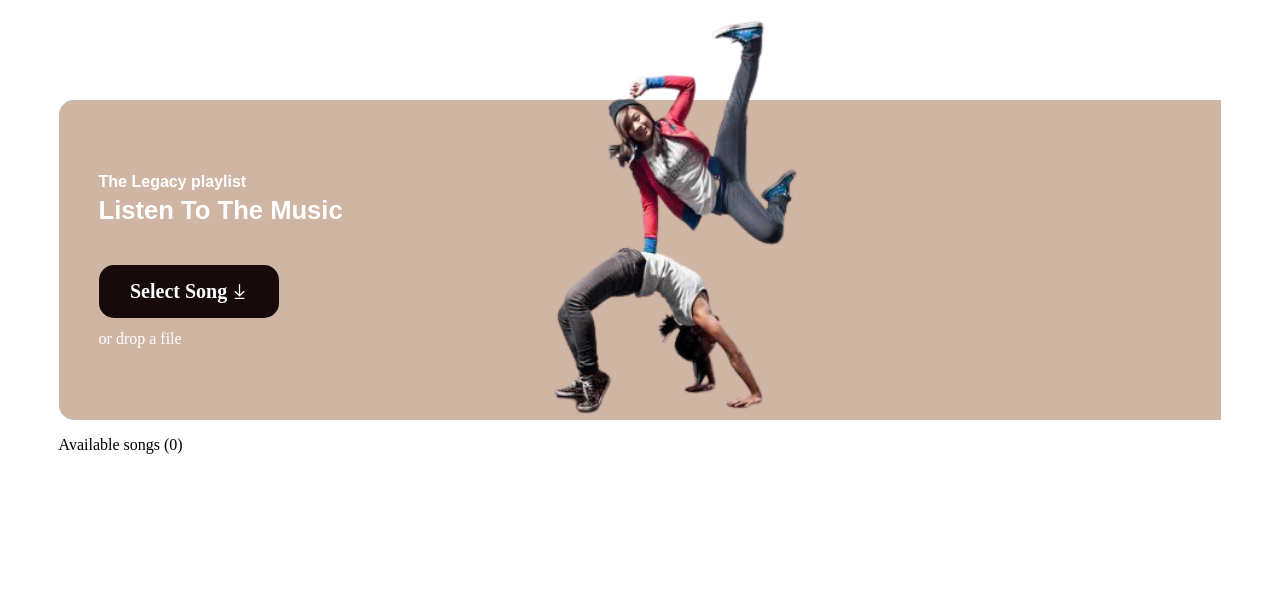
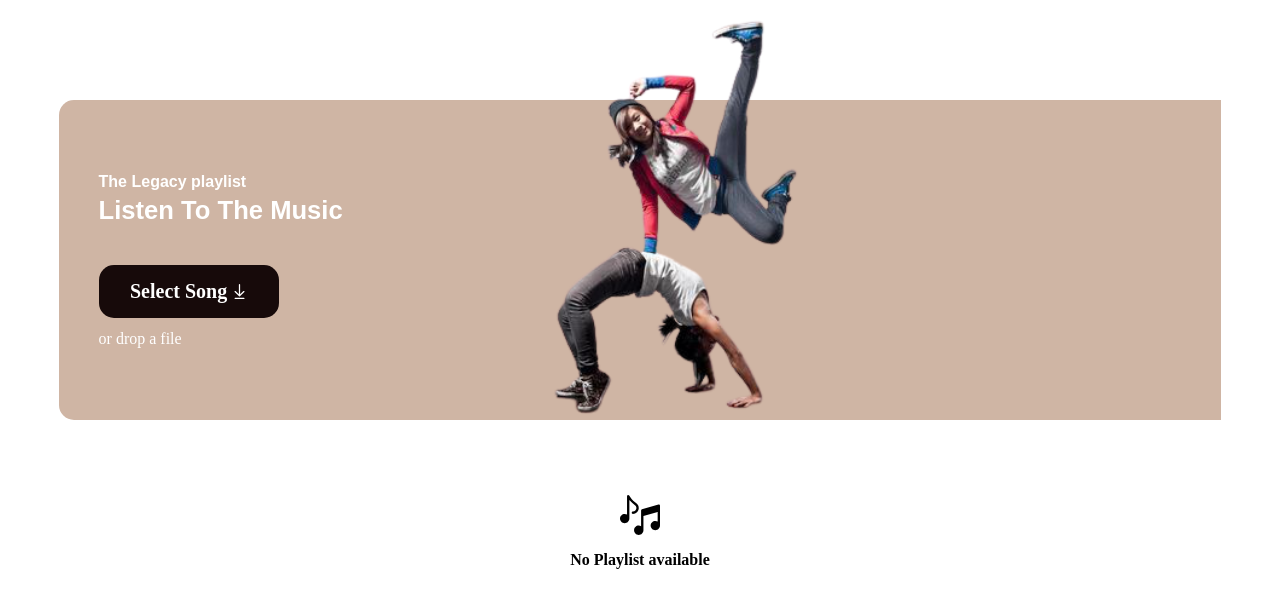
Before and after one commit to NiyongaboEric/legacy-sing, a Next.js app: page / in a window 1280 px wide. Shown: the top 608 px of the page. Built offline with nearby package versions, Linux system fonts and the light colour scheme.

Commit message:
display empty message with icon

```diff
--- a/pages/Components/PlayMusic.tsx
+++ b/pages/Components/PlayMusic.tsx
@@ -1,14 +1,36 @@
-import { useContext } from 'react';
+import { FC, useContext } from 'react';
+import { MusicContext } from '../Context/MusicContext';
+import emptyIcon from '../../public/images/music-note.svg';
 import styles from '../../styles/Home.module.css'
-import { MusicContext } from '../Context/MusicContext';
 
-export const PlayMusic = () => {
-  const { playlist } = useContext(MusicContext);
-  console.log('PlayMusic playlist', playlist);
 
+const EmptyPlaylist: FC = () => {
   return (
-    <section className={styles.dragList} >
-      <p>Available songs ({[].length})</p>
-    </section>
+    <div className={styles.emptyList}>
+      <img src={emptyIcon.src} alt="Empty music" />
+      <p>No Playlist available</p>
+      <div style={{display: "none"}}>Icons made by <a href="https://www.freepik.com" title="Freepik">Freepik</a> from <a href="https://www.flaticon.com/" title="Flaticon">www.flaticon.com</a></div>
+    </div>
   )
 }
+
+const AllPlaylist: FC = () => {
+  const { playlist } = useContext(MusicContext);
+  return (
+    <section className={styles.dragList}>
+      <p>Playlist</p>
+
+   </section>
+  )
+}
+
+export const PlayMusic: FC = () => {
+  const { playlist } = useContext(MusicContext);
+  return (
+    <>
+      {
+        playlist.length === 0 ? <EmptyPlaylist /> : <AllPlaylist />
+      }
+    </>
+  )
+}
--- a/pages/Components/SelectMusic.tsx
+++ b/pages/Components/SelectMusic.tsx
@@ -8,14 +8,12 @@ export const SelectMusic = () => {
   const [defaultColor, setDefaultColor] = useState<Object>({opacity: 1, border: "none"});
   const { addPlaylist } = useContext(MusicContext)
 
-
   const handleChange = (e: React.ChangeEvent<HTMLInputElement>) => {
     const selectedFile = e.target.files || [] ;
     for (var i = 0; i < selectedFile.length; i ++ ) {
       const type: string = selectedFile[i].type
       if (type === "audio/mpeg") {
-        console.log(selectedFile[i]);
-        addPlaylist({1: 'song name'})
+        addPlaylist(selectedFile[i])
       }
       else {
         return alert("File not supported")
@@ -36,9 +34,7 @@ export const SelectMusic = () => {
         const kind = dragedItems[i].kind
         const type = dragedItems[i].type
         if (type === "audio/mpeg") {
-          const file = dragedItems[i].getAsFile()
-          console.log(file);
-          addPlaylist({1: 'song name'})
+          addPlaylist(dragedItems[i].getAsFile())
         } else {
           return alert("File not supported")
         }
@@ -48,8 +44,7 @@ export const SelectMusic = () => {
       for (var i = 0; i < dragedFiles.length; i ++ ) {
         const type: string = dragedFiles[i].type
         if (type === "audio/mpeg") {
-          console.log(dragedFiles[i]);
-          addPlaylist({1: 'song name'})
+          addPlaylist(dragedFiles[i])
         } else {
           return alert("File not supported")
         }
--- a/pages/Context/MusicProvider.tsx
+++ b/pages/Context/MusicProvider.tsx
@@ -5,7 +5,7 @@ import { ImusicContextType } from './types';
 
 
 export const MusicProvider: FC = ({ children }) => {
-  const [playlist, setPlaylist] = useState<object[]>(musicContextDefaultValues.playlist)
+  const [playlist, setPlaylist] = useState<object[] | File[]>(musicContextDefaultValues.playlist)
   const addPlaylist = (newSong: object) => {
     return setPlaylist((playlist) => [...playlist, newSong]);
   }
--- a/pages/index.tsx
+++ b/pages/index.tsx
@@ -1,16 +1,17 @@
 import Head from 'next/head';
+import { FC } from 'react';
 import Home from './Components/Home';
 
-const Index = () => {
+const Index: FC = () => {
   return (
-    <div>
+    <>
       <Head>
         <title>Legacy song</title>
         <meta name="description" content="Generated by create next app" />
         <link rel="icon" href="/favicon.ico" />
       </Head>
       <Home />
-    </div>
+    </>
   )
 }
 
--- a/styles/Home.module.css
+++ b/styles/Home.module.css
@@ -72,3 +72,20 @@
   color: #ffff;
   width: 150px;
 }
+.emptyList {
+  height: 30vh;
+  display: grid;
+  justify-content: center;
+  align-content: center;
+}
+.emptyList p, .dragList p {
+  font-weight: bold;
+}
+.emptyList img {
+  height: 40px;
+  width: 40px;
+  margin: auto;
+}
+.allList {
+  height: 30vh;
+}
--- a/styles/globals.css
+++ b/styles/globals.css
@@ -4,6 +4,7 @@ body {
   margin: 0;
   font-family: -apple-system, BlinkMacSystemFont, Segoe UI, Roboto, Oxygen,
     Ubuntu, Cantarell, Fira Sans, Droid Sans, Helvetica Neue, sans-serif;
+  /* height: 100%; */
 }
 
 a {
```
Also changed, not shown: public/images/music-note.svg (added), 1 other file (tests, documents, lock files or other folders).
